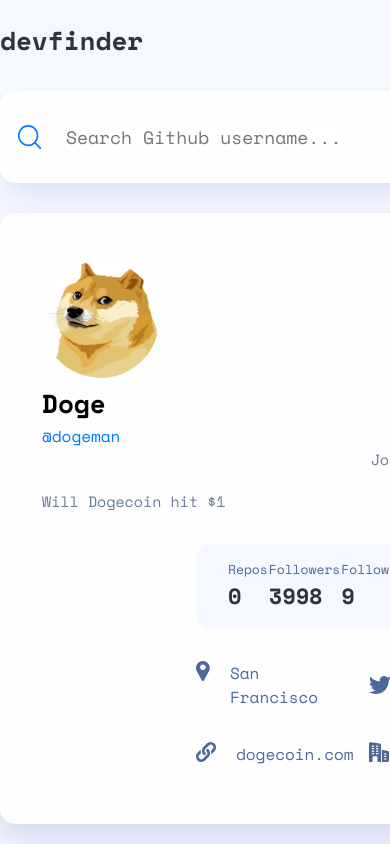
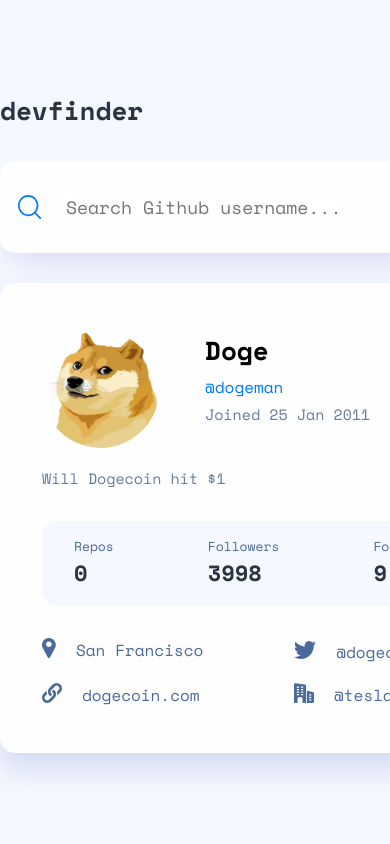
Before and after one commit to Mitch4sho/GitHub-user-serach-app, a React (Create React App) app: page / in a window 390 px wide. Shown: the top 844 px of the page. Built offline with nearby package versions, Linux system fonts and the light colour scheme; the HTML template or start-up script is replaced by a standard one.

Commit message:
tablet responsiveness

```diff
--- a/src/styles/userDashboard.css
+++ b/src/styles/userDashboard.css
@@ -158,15 +158,36 @@
 /* Tablet sizing */
 @media (max-width: 768px) {
   .header-info {
-    display: block;
-    grid-template-columns: 1fr 1fr;
-    grid-template-rows: 1fr 1fr;
+    display: grid;
+    grid-template-columns: 1fr 1fr 1fr;
+    grid-template-rows: auto auto auto 1fr;
+    row-gap: 4px;
   }
 
-  .user-info {
-    display: block;
-    grid-column: 1 / 2;
-    grid-row: 1 / span 2;
+  .name {
+    grid-row: 1 / 2;
+  }
+
+  .username {
+    grid-row: 2 / 3;
+  }
+
+  .join-date {
+    grid-column: 2 / span 2;
+    grid-row: 3 / 4;
+    justify-self: unset;
+  }
+
+  .profile-bio {
+    margin-top: 38px;
+    grid-column: 1 / span 3;
+    grid-row: 4 / 4;
+  }
+
+  .dashboard {
+    display: flex;
+    flex-direction: column;
+    gap: 32px;
   }
 }
 
```
